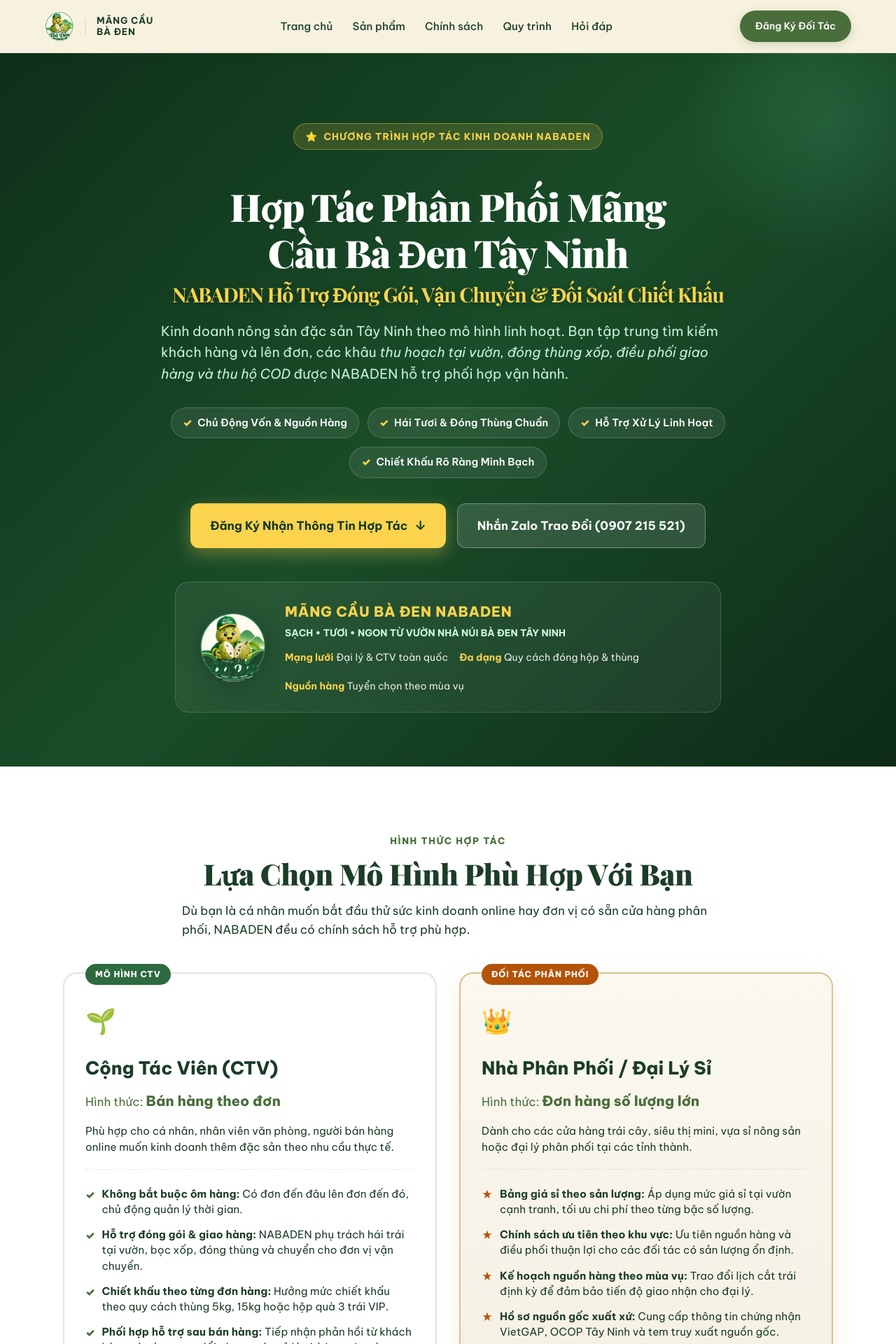
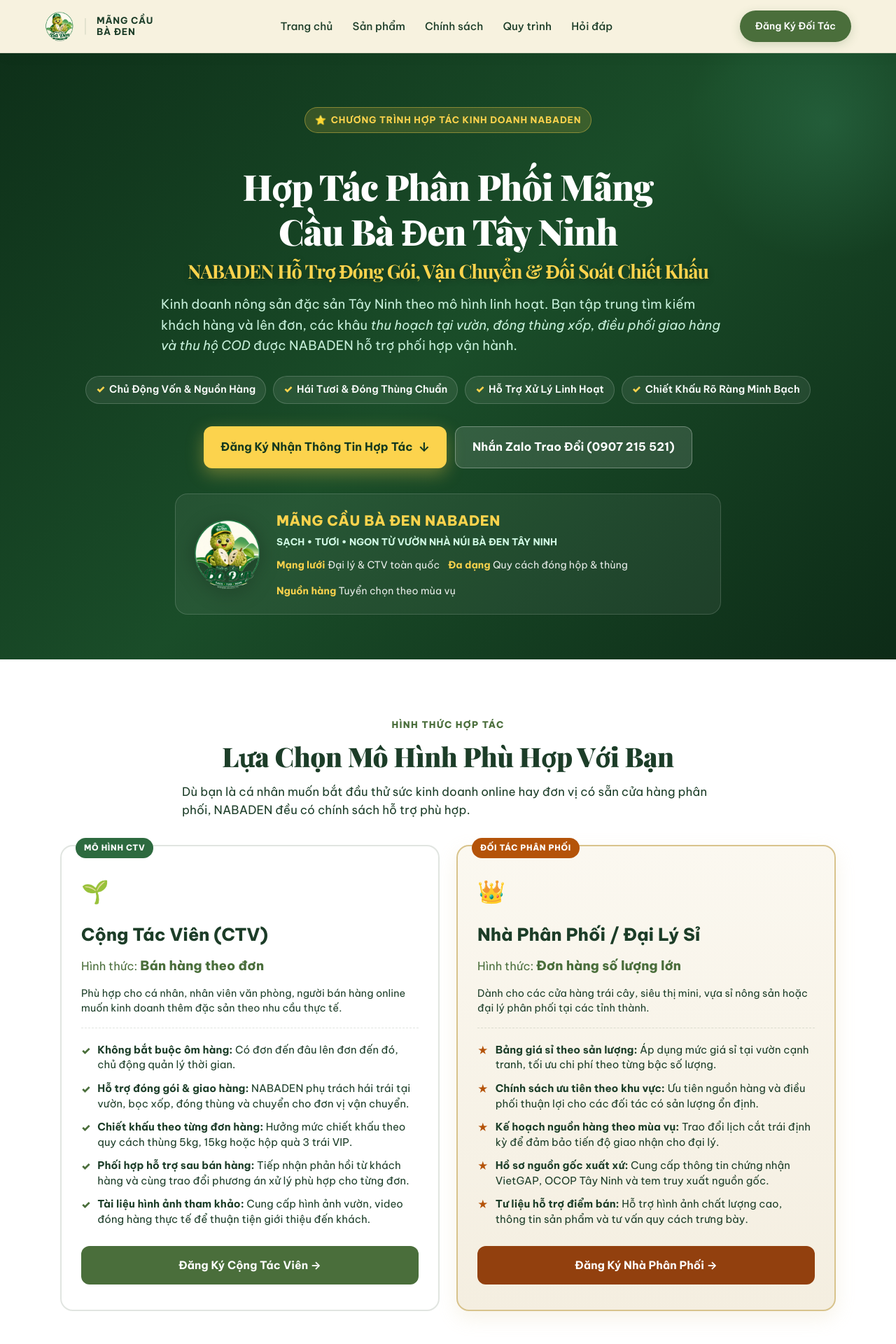
Before and after one commit to minhmarcom/mang-cau-ba-den, a Next.js app: page /hop-tac in a window 1280 px wide. Shown: the top 1920 px of the page at 70% size. Built offline with nearby package versions, Linux system fonts and the light colour scheme; a web font is replaced by a local one.

Commit message:
fix(ui): toi uu responsive trang hop tac khong bi tran man hinh tren moi thiet bi dien thoai

```diff
--- a/app/globals.css
+++ b/app/globals.css
@@ -3451,16 +3451,20 @@
 .partner-page-wrapper {
   background-color: var(--sand);
   color: var(--ink);
-  overflow-x: hidden;
+  width: 100%;
+  max-width: 100vw;
+  overflow-x: clip;
 }
 
 /* Hero Section */
 .partner-hero-section {
   background: linear-gradient(135deg, #0e3019 0%, #1a4d29 50%, #0d2b17 100%);
   color: #ffffff;
-  padding: clamp(60px, 8vw, 100px) 20px clamp(50px, 6vw, 80px);
+  padding: clamp(48px, 6vw, 90px) 16px clamp(40px, 5vw, 70px);
   position: relative;
   overflow: hidden;
+  width: 100%;
+  box-sizing: border-box;
 }
 
 .partner-hero-section::before {
@@ -3468,111 +3472,131 @@
   position: absolute;
   top: -100px;
   right: -100px;
-  width: 400px;
-  height: 400px;
+  width: min(400px, 80vw);
+  height: min(400px, 80vw);
   background: radial-gradient(circle, rgba(82, 183, 136, 0.2) 0%, transparent 70%);
   border-radius: 50%;
   pointer-events: none;
 }
 
 .partner-hero-container {
+  width: 100%;
   max-width: 1040px;
   margin: 0 auto;
   text-align: center;
   position: relative;
   z-index: 2;
+  box-sizing: border-box;
 }
 
 .partner-hero-badge {
   display: inline-flex;
   align-items: center;
-  gap: 8px;
+  justify-content: center;
+  gap: 6px;
   background: rgba(252, 211, 77, 0.15);
   border: 1px solid rgba(252, 211, 77, 0.4);
   color: #fcd34d;
-  font-size: clamp(0.75rem, 0.2vw + 0.72rem, 0.85rem);
+  font-size: clamp(0.7rem, 0.2vw + 0.68rem, 0.82rem);
   font-weight: 700;
-  letter-spacing: 0.08em;
+  letter-spacing: 0.06em;
   text-transform: uppercase;
-  padding: 6px 16px;
+  padding: 6px 14px;
   border-radius: 999px;
-  margin-bottom: 24px;
+  margin-bottom: 20px;
+  max-width: 100%;
+  box-sizing: border-box;
+  text-align: center;
 }
 
 .partner-hero-title {
-  font-size: clamp(2rem, 3.6vw + 1rem, 3.4rem);
+  font-size: clamp(1.65rem, 3.2vw + 0.8rem, 3.2rem);
   font-weight: 900;
-  line-height: 1.2;
+  line-height: 1.25;
   letter-spacing: -0.02em;
   color: #ffffff;
-  margin-bottom: 20px;
+  margin-bottom: 16px;
+  word-break: break-word;
+  overflow-wrap: break-word;
 }
 
 .hero-highlight-phrase {
   display: block;
-  font-size: clamp(1.2rem, 1.8vw + 0.8rem, 1.8rem);
+  font-size: clamp(1.05rem, 1.6vw + 0.7rem, 1.7rem);
   font-weight: 700;
   color: #fcd34d;
-  margin-top: 10px;
+  margin-top: 8px;
   text-shadow: 0 2px 10px rgba(0, 0, 0, 0.3);
+  word-break: break-word;
 }
 
 .partner-hero-lead {
-  font-size: clamp(1rem, 0.4vw + 0.95rem, 1.2rem);
+  font-size: clamp(0.92rem, 0.4vw + 0.88rem, 1.15rem);
   line-height: 1.6;
   color: #d1fae5;
   max-width: 820px;
-  margin: 0 auto 32px;
+  margin: 0 auto 28px;
   opacity: 0.95;
+  word-break: break-word;
 }
 
 .partner-hero-pills {
+  display: flex;
+  flex-wrap: wrap;
+  justify-content: center;
+  gap: 10px;
+  margin-bottom: 32px;
+  width: 100%;
+  box-sizing: border-box;
+}
+
+.hero-pill-item {
+  display: inline-flex;
+  align-items: center;
+  gap: 6px;
+  background: rgba(255, 255, 255, 0.08);
+  border: 1px solid rgba(255, 255, 255, 0.18);
+  padding: 6px 14px;
+  border-radius: 999px;
+  font-size: clamp(0.8rem, 0.2vw + 0.78rem, 0.9rem);
+  font-weight: 600;
+  color: #ffffff;
+  backdrop-filter: blur(4px);
+  max-width: 100%;
+  box-sizing: border-box;
+}
+
+.pill-check {
+  color: #fcd34d;
+  font-weight: 900;
+}
+
+.partner-hero-cta-group {
   display: flex;
   flex-wrap: wrap;
   justify-content: center;
   gap: 12px;
   margin-bottom: 36px;
-}
-
-.hero-pill-item {
-  display: inline-flex;
-  align-items: center;
-  gap: 8px;
-  background: rgba(255, 255, 255, 0.08);
-  border: 1px solid rgba(255, 255, 255, 0.18);
-  padding: 8px 16px;
-  border-radius: 999px;
-  font-size: 0.92rem;
-  font-weight: 600;
-  color: #ffffff;
-  backdrop-filter: blur(4px);
-}
-
-.pill-check {
-  color: #fcd34d;
-  font-weight: 900;
-}
-
-.partner-hero-cta-group {
-  display: flex;
-  flex-wrap: wrap;
-  justify-content: center;
-  gap: 16px;
-  margin-bottom: 48px;
+  width: 100%;
+  box-sizing: border-box;
 }
 
 .btn-hero-partner {
   display: inline-flex;
   align-items: center;
   justify-content: center;
-  gap: 10px;
-  padding: 16px 28px;
+  gap: 8px;
+  padding: 14px 24px;
   border-radius: 12px;
-  font-size: 1.05rem;
+  font-size: clamp(0.92rem, 0.2vw + 0.88rem, 1.02rem);
   font-weight: 700;
   text-decoration: none;
   transition: all 0.25s ease;
   cursor: pointer;
+  box-sizing: border-box;
+  text-align: center;
+  max-width: 100%;
+  word-break: break-word;
 }
 
 .btn-hero-partner.primary {
@@ -3599,48 +3623,60 @@
   transform: translateY(-2px);
 }
 
+@media (max-width: 580px) {
+  .partner-hero-cta-group {
+    flex-direction: column;
+    align-items: stretch;
+  }
+  .btn-hero-partner {
+    width: 100%;
+  }
+}
+
 /* Mascot Box in Hero */
 .partner-hero-mascot-box {
   display: flex;
   align-items: center;
   justify-content: center;
-  gap: 24px;
+  gap: 20px;
   background: rgba(255, 255, 255, 0.06);
   border: 1px solid rgba(255, 255, 255, 0.15);
-  border-radius: 20px;
-  padding: 24px 32px;
+  border-radius: 18px;
+  padding: 20px 24px;
   max-width: 780px;
   margin: 0 auto;
   text-align: left;
+  box-sizing: border-box;
+  width: 100%;
 }
 
 .partner-mascot-img {
-  width: 100px;
-  height: 100px;
+  width: clamp(70px, 12vw, 100px);
+  height: clamp(70px, 12vw, 100px);
   object-fit: contain;
-  filter: drop-shadow(0 8px 16px rgba(0, 0, 0, 0.3));
+  filter: drop-shadow(0 6px 14px rgba(0, 0, 0, 0.3));
   flex-shrink: 0;
 }
 
 .mascot-brand-name {
-  font-size: 1.25rem;
+  font-size: clamp(1.05rem, 0.4vw + 1rem, 1.25rem);
   font-weight: 900;
   color: #fcd34d;
-  letter-spacing: 0.04em;
+  letter-spacing: 0.03em;
 }
 
 .mascot-brand-slogan {
-  font-size: 0.85rem;
+  font-size: clamp(0.75rem, 0.2vw + 0.72rem, 0.85rem);
   font-weight: 700;
   color: #d1fae5;
-  margin-bottom: 10px;
+  margin-bottom: 8px;
 }
 
 .mascot-stats-grid {
   display: flex;
   flex-wrap: wrap;
-  gap: 16px;
-  font-size: 0.88rem;
+  gap: 12px;
+  font-size: clamp(0.8rem, 0.2vw + 0.76rem, 0.88rem);
   color: rgba(255, 255, 255, 0.9);
 }
 
@@ -3652,94 +3688,108 @@
   .partner-hero-mascot-box {
     flex-direction: column;
     text-align: center;
-    padding: 20px;
+    padding: 16px;
+    gap: 14px;
   }
   .mascot-stats-grid {
     justify-content: center;
+    gap: 8px 14px;
   }
 }
 
 /* Section Shared Structure */
 .section-container {
+  width: 100%;
   max-width: 1140px;
   margin: 0 auto;
-  padding: 0 20px;
+  padding: 0 16px;
+  box-sizing: border-box;
 }
 
 .section-header-center {
   text-align: center;
   max-width: 760px;
-  margin: 0 auto 48px;
+  margin: 0 auto 36px;
+  box-sizing: border-box;
 }
 
 .section-sub-kicker {
   display: inline-block;
-  font-size: 0.82rem;
+  font-size: clamp(0.75rem, 0.2vw + 0.72rem, 0.82rem);
   font-weight: 800;
-  letter-spacing: 0.12em;
+  letter-spacing: 0.1em;
   text-transform: uppercase;
   color: var(--leaf);
   margin-bottom: 8px;
 }
 
 .section-heading-bold {
-  font-size: clamp(1.8rem, 2.8vw + 0.8rem, 2.6rem);
+  font-size: clamp(1.5rem, 2.4vw + 0.8rem, 2.4rem);
   font-weight: 900;
   color: var(--ink);
-  line-height: 1.25;
-  margin-bottom: 14px;
+  line-height: 1.3;
+  margin-bottom: 12px;
+  word-break: break-word;
+  overflow-wrap: break-word;
 }
 
 .section-desc-lead {
-  font-size: 1.05rem;
+  font-size: clamp(0.92rem, 0.2vw + 0.9rem, 1.05rem);
   line-height: 1.6;
   color: var(--muted);
+  word-break: break-word;
 }
 
 /* Models / Tiers Section */
 .partner-models-section {
-  padding: clamp(60px, 8vw, 90px) 0;
+  padding: clamp(48px, 6vw, 80px) 0;
   background: #ffffff;
+  width: 100%;
+  box-sizing: border-box;
 }
 
 .partner-cards-grid {
   display: grid;
-  grid-template-columns: repeat(auto-fit, minmax(320px, 1fr));
-  gap: 32px;
+  grid-template-columns: repeat(auto-fit, minmax(min(100%, 300px), 1fr));
+  gap: 24px;
   align-items: stretch;
+  width: 100%;
+  box-sizing: border-box;
 }
 
 .partner-tier-card {
-  border-radius: 20px;
-  padding: 36px 30px;
+  border-radius: 18px;
+  padding: clamp(24px, 4vw, 36px) clamp(18px, 3vw, 28px);
   background: var(--sand);
   border: 2px solid var(--border-soft);
   position: relative;
   display: flex;
   flex-direction: column;
   transition: all 0.3s ease;
+  width: 100%;
+  box-sizing: border-box;
 }
 
 .partner-tier-card:hover {
-  transform: translateY(-6px);
-  box-shadow: 0 16px 36px rgba(31, 61, 43, 0.08);
+  transform: translateY(-4px);
+  box-shadow: 0 14px 32px rgba(31, 61, 43, 0.08);
 }
 
 .partner-tier-card.featured {
   background: linear-gradient(180deg, #fbf8f0 0%, #f4eee0 100%);
   border-color: #d8c38c;
-  box-shadow: 0 12px 32px rgba(216, 195, 140, 0.25);
+  box-shadow: 0 10px 28px rgba(216, 195, 140, 0.2);
 }
 
 .tier-badge {
   position: absolute;
-  top: -14px;
-  left: 30px;
-  padding: 4px 14px;
+  top: -12px;
+  left: 20px;
+  padding: 4px 12px;
   border-radius: 999px;
-  font-size: 0.75rem;
+  font-size: 0.72rem;
   font-weight: 800;
-  letter-spacing: 0.08em;
+  letter-spacing: 0.06em;
   text-transform: uppercase;
 }
 
@@ -3754,42 +3804,42 @@
 }
 
 .tier-icon {
-  font-size: 2.2rem;
+  font-size: 2rem;
+  margin-bottom: 10px;
+}
+
+.tier-title {
+  font-size: clamp(1.3rem, 1.2vw + 1rem, 1.55rem);
+  font-weight: 800;
+  color: var(--ink);
+  margin-bottom: 6px;
+}
+
+.tier-price-tag {
+  font-size: clamp(0.92rem, 0.2vw + 0.88rem, 1.02rem);
+  color: var(--leaf);
   margin-bottom: 12px;
 }
 
-.tier-title {
-  font-size: 1.6rem;
-  font-weight: 800;
-  color: var(--ink);
-  margin-bottom: 6px;
-}
-
-.tier-price-tag {
-  font-size: 1.05rem;
-  color: var(--leaf);
-  margin-bottom: 14px;
-}
-
 .tier-price-tag strong {
-  font-size: 1.25rem;
+  font-size: 1.15rem;
   font-weight: 900;
 }
 
 .tier-desc {
-  font-size: 0.95rem;
+  font-size: 0.9rem;
   color: var(--muted);
   line-height: 1.5;
-  margin-bottom: 24px;
-  padding-bottom: 20px;
+  margin-bottom: 20px;
+  padding-bottom: 16px;
   border-bottom: 1px dashed var(--border-soft);
 }
 
 .tier-benefit-list {
   display: flex;
   flex-direction: column;
-  gap: 14px;
-  margin-bottom: 32px;
+  gap: 12px;
+  margin-bottom: 28px;
   flex-grow: 1;
 }
 
@@ -3797,7 +3847,7 @@
   display: flex;
   align-items: flex-start;
   gap: 10px;
-  font-size: 0.95rem;
+  font-size: clamp(0.88rem, 0.1vw + 0.85rem, 0.94rem);
   line-height: 1.45;
   color: var(--ink);
 }
@@ -3817,12 +3867,13 @@
   display: block;
   width: 100%;
   text-align: center;
-  padding: 14px 20px;
+  padding: 13px 18px;
   border-radius: 12px;
-  font-size: 1rem;
+  font-size: 0.98rem;
   font-weight: 700;
   text-decoration: none;
   transition: all 0.2s ease;
+  box-sizing: border-box;
 }
 
 .btn-tier-action.ctv {
@@ -3845,30 +3896,36 @@
 
 /* Process Section */
 .partner-process-section {
-  padding: clamp(60px, 8vw, 90px) 0;
+  padding: clamp(48px, 6vw, 80px) 0;
   background: var(--sand);
+  width: 100%;
+  box-sizing: border-box;
 }
 
 .process-steps-grid {
   display: grid;
-  grid-template-columns: repeat(auto-fit, minmax(280px, 1fr));
-  gap: 24px;
+  grid-template-columns: repeat(auto-fit, minmax(min(100%, 260px), 1fr));
+  gap: 20px;
+  width: 100%;
+  box-sizing: border-box;
 }
 
 .step-card {
   background: #ffffff;
   border-radius: 16px;
-  padding: 28px 24px;
+  padding: 24px 20px;
   border: 1px solid var(--border-soft);
   position: relative;
   display: flex;
   flex-direction: column;
   transition: transform 0.25s ease, box-shadow 0.25s ease;
+  width: 100%;
+  box-sizing: border-box;
 }
 
 .step-card:hover {
-  transform: translateY(-4px);
-  box-shadow: 0 12px 28px rgba(31, 61, 43, 0.06);
+  transform: translateY(-3px);
+  box-shadow: 0 10px 24px rgba(31, 61, 43, 0.06);
 }
 
 .step-card.highlight {
@@ -3876,30 +3933,30 @@
 }
 
 .step-number-badge {
-  font-size: 1.8rem;
+  font-size: 1.6rem;
   font-weight: 900;
   color: rgba(45, 90, 60, 0.2);
-  margin-bottom: 6px;
+  margin-bottom: 4px;
 }
 
 .step-icon {
-  font-size: 2rem;
-  margin-bottom: 12px;
+  font-size: 1.8rem;
+  margin-bottom: 10px;
 }
 
 .step-title {
-  font-size: 1.15rem;
+  font-size: clamp(1.05rem, 0.2vw + 1rem, 1.15rem);
   font-weight: 800;
   color: var(--ink);
-  margin-bottom: 10px;
+  margin-bottom: 8px;
   line-height: 1.35;
 }
 
 .step-desc {
-  font-size: 0.92rem;
+  font-size: 0.9rem;
   color: var(--muted);
   line-height: 1.5;
-  margin-bottom: 18px;
+  margin-bottom: 16px;
   flex-grow: 1;
 }
 
@@ -3923,152 +3980,92 @@
   align-self: flex-start;
 }
 
-/* Earnings Table Section */
-.partner-earnings-section {
-  padding: clamp(60px, 8vw, 90px) 0;
-  background: #ffffff;
-}
-
-.earnings-table-container {
-  background: var(--sand);
-  border-radius: 20px;
-  padding: 24px;
-  border: 1px solid var(--border-soft);
-  box-shadow: 0 8px 24px rgba(31, 61, 43, 0.04);
-}
-
-.table-responsive {
-  overflow-x: auto;
-}
-
-.earnings-table {
-  width: 100%;
-  border-collapse: collapse;
-  text-align: left;
-  font-size: 0.95rem;
-}
-
-.earnings-table th {
-  background: #1b4d2b;
-  color: #ffffff;
-  padding: 16px 18px;
-  font-weight: 700;
-  font-size: 0.92rem;
-  letter-spacing: 0.02em;
-}
-
-.earnings-table th:first-child {
-  border-top-left-radius: 12px;
-}
-
-.earnings-table th:last-child {
-  border-top-right-radius: 12px;
-}
-
-.earnings-table td {
-  padding: 18px;
-  border-bottom: 1px solid var(--border-soft);
-  color: var(--ink);
-  vertical-align: middle;
-}
-
-.earnings-table tr:last-child td {
-  border-bottom: none;
-}
-
-.earnings-table .highlight-row {
-  background: #eef7f0;
-}
-
-.table-subtext {
-  font-size: 0.82rem;
-  color: var(--muted);
-  margin-top: 4px;
-}
-
-.earning-val {
-  color: var(--leaf);
-  font-size: 1.05rem;
-}
-
-.earnings-table .highlight-row .earning-val {
-  color: #065f46;
-  font-size: 1.15rem;
-}
-
-/* Commitments Section */
+/* Quality Standards Section */
 .partner-commitments-section {
-  padding: clamp(50px, 6vw, 80px) 0;
+  padding: clamp(48px, 6vw, 80px) 0;
   background: linear-gradient(180deg, #ffffff 0%, var(--sand) 100%);
+  width: 100%;
+  box-sizing: border-box;
 }
 
 .commitments-grid {
   display: grid;
-  grid-template-columns: repeat(auto-fit, minmax(280px, 1fr));
-  gap: 24px;
+  grid-template-columns: repeat(auto-fit, minmax(min(100%, 280px), 1fr));
+  gap: 20px;
+  width: 100%;
+  box-sizing: border-box;
 }
 
 .commit-card {
   background: #ffffff;
-  border-radius: 18px;
-  padding: 32px 24px;
+  border-radius: 16px;
+  padding: 28px 20px;
   text-align: center;
   border: 1px solid var(--border-soft);
   box-shadow: 0 6px 20px rgba(31, 61, 43, 0.04);
+  width: 100%;
+  box-sizing: border-box;
 }
 
 .commit-icon-circle {
-  width: 64px;
-  height: 64px;
+  width: 56px;
+  height: 56px;
   border-radius: 50%;
   background: rgba(45, 90, 60, 0.1);
   display: flex;
   align-items: center;
   justify-content: center;
-  font-size: 2rem;
-  margin: 0 auto 18px;
+  font-size: 1.8rem;
+  margin: 0 auto 16px;
 }
 
 .commit-card h4 {
-  font-size: 1.2rem;
+  font-size: clamp(1.05rem, 0.2vw + 1rem, 1.2rem);
   font-weight: 800;
   color: var(--ink);
-  margin-bottom: 10px;
+  margin-bottom: 8px;
 }
 
 .commit-card p {
-  font-size: 0.92rem;
+  font-size: 0.9rem;
   color: var(--muted);
   line-height: 1.55;
 }
 
 /* Registration Form Section */
 .partner-registration-section {
-  padding: clamp(60px, 8vw, 100px) 0;
+  padding: clamp(48px, 6vw, 90px) 0;
   background: linear-gradient(135deg, #12381e 0%, #1f5730 100%);
+  width: 100%;
+  box-sizing: border-box;
 }
 
 .form-anchor-container {
+  width: 100%;
   max-width: 820px;
+  margin: 0 auto;
+  box-sizing: border-box;
 }
 
 .partner-form-card {
   background: #ffffff;
-  border-radius: 24px;
-  padding: clamp(28px, 5vw, 48px);
-  box-shadow: 0 24px 60px rgba(0, 0, 0, 0.25);
+  border-radius: 20px;
+  padding: clamp(20px, 4vw, 44px);
+  box-shadow: 0 20px 50px rgba(0, 0, 0, 0.22);
+  width: 100%;
+  box-sizing: border-box;
 }
 
 .form-header-area {
   text-align: center;
-  margin-bottom: 28px;
+  margin-bottom: 24px;
 }
 
 .form-tag {
   display: inline-block;
-  font-size: 0.78rem;
+  font-size: 0.75rem;
   font-weight: 800;
-  letter-spacing: 0.1em;
+  letter-spacing: 0.08em;
   text-transform: uppercase;
   color: var(--leaf);
   background: rgba(45, 90, 60, 0.1);
@@ -4078,35 +4075,41 @@
 }
 
 .form-main-title {
-  font-size: clamp(1.5rem, 2.2vw + 0.8rem, 2.1rem);
+  font-size: clamp(1.35rem, 2vw + 0.8rem, 2rem);
   font-weight: 900;
   color: var(--ink);
-  margin-bottom: 8px;
+  margin-bottom: 6px;
+  word-break: break-word;
 }
 
 .form-main-desc {
-  font-size: 0.95rem;
+  font-size: 0.92rem;
   color: var(--muted);
+  word-break: break-word;
 }
 
 .role-switcher-grid {
   display: grid;
-  grid-template-columns: repeat(auto-fit, minmax(260px, 1fr));
-  gap: 14px;
+  grid-template-columns: repeat(auto-fit, minmax(min(100%, 240px), 1fr));
+  gap: 12px;
   margin-top: 8px;
+  width: 100%;
+  box-sizing: border-box;
 }
 
 .role-option-card {
   display: flex;
   align-items: flex-start;
-  gap: 12px;
-  padding: 16px;
-  border-radius: 14px;
+  gap: 10px;
+  padding: 14px;
+  border-radius: 12px;
   border: 2px solid var(--border-soft);
   background: var(--sand);
   text-align: left;
   cursor: pointer;
   transition: all 0.2s ease;
+  width: 100%;
+  box-sizing: border-box;
 }
 
 .role-option-card:hover {
@@ -4119,8 +4122,8 @@
 }
 
 .role-radio-circle {
-  width: 20px;
-  height: 20px;
+  width: 18px;
+  height: 18px;
   border-radius: 50%;
   border: 2px solid #8ba894;
   display: flex;
@@ -4135,34 +4138,37 @@
 }
 
 .role-radio-dot {
-  width: 10px;
-  height: 10px;
+  width: 8px;
+  height: 8px;
   border-radius: 50%;
   background: var(--leaf);
 }
 
 .role-title {
-  font-size: 1rem;
+  font-size: 0.95rem;
   font-weight: 800;
   color: var(--ink);
   margin-bottom: 2px;
 }
 
 .role-desc {
-  font-size: 0.82rem;
+  font-size: 0.8rem;
   color: var(--muted);
   line-height: 1.35;
 }
 
 .benefit-callout {
   border-radius: 12px;
-  padding: 14px 18px;
-  display: flex;
-  gap: 12px;
-  align-items: center;
-  font-size: 0.88rem;
+  padding: 12px 16px;
+  display: flex;
+  gap: 10px;
+  align-items: center;
+  font-size: 0.86rem;
   line-height: 1.45;
-  margin: 18px 0 24px;
+  margin: 16px 0 20px;
+  width: 100%;
+  box-sizing: border-box;
+  word-break: break-word;
 }
 
 .benefit-callout.ctv {
@@ -4178,23 +4184,27 @@
 }
 
 .callout-icon {
-  font-size: 1.4rem;
+  font-size: 1.3rem;
   flex-shrink: 0;
 }
 
 .form-row-2 {
   display: grid;
-  grid-template-columns: repeat(auto-fit, minmax(260px, 1fr));
-  gap: 16px;
+  grid-template-columns: repeat(auto-fit, minmax(min(100%, 240px), 1fr));
+  gap: 14px;
+  width: 100%;
+  box-sizing: border-box;
 }
 
 .form-group {
-  margin-bottom: 18px;
+  margin-bottom: 16px;
+  width: 100%;
+  box-sizing: border-box;
 }
 
 .form-label {
   display: block;
-  font-size: 0.9rem;
+  font-size: 0.88rem;
   font-weight: 700;
   color: var(--ink);
   margin-bottom: 6px;
@@ -4208,14 +4218,16 @@
 .form-select,
 .form-textarea {
   width: 100%;
-  padding: 12px 16px;
+  padding: 11px 14px;
   border-radius: 10px;
   border: 1.5px solid var(--border-soft);
   background: #ffffff;
-  font-size: 0.95rem;
+  font-size: 0.92rem;
   color: var(--ink);
   font-family: inherit;
+  box-sizing: border-box;
   transition: border-color 0.2s ease, box-shadow 0.2s ease;
+  max-width: 100%;
 }
 
 .form-input:focus,
@@ -4230,24 +4242,27 @@
   background: #fef2f2;
   border: 1px solid #fecaca;
   color: #b91c1c;
-  padding: 12px 16px;
+  padding: 11px 14px;
   border-radius: 10px;
-  font-size: 0.9rem;
-  margin-bottom: 18px;
+  font-size: 0.88rem;
+  margin-bottom: 16px;
 }
 
 .btn-submit-partner {
   width: 100%;
   background: var(--leaf);
   color: #ffffff;
-  padding: 16px;
+  padding: 15px;
   border-radius: 12px;
   border: none;
-  font-size: 1.1rem;
+  font-size: clamp(0.98rem, 0.2vw + 0.94rem, 1.08rem);
   font-weight: 800;
   cursor: pointer;
   transition: all 0.2s ease;
   box-shadow: 0 8px 20px rgba(45, 90, 60, 0.25);
+  box-sizing: border-box;
+  text-align: center;
+  word-break: break-word;
 }
 
 .btn-submit-partner:hover:not(:disabled) {
@@ -4264,13 +4279,14 @@
 .submit-loading-text {
   display: inline-flex;
   align-items: center;
-  gap: 10px;
+  justify-content: center;
+  gap: 8px;
 }
 
 .spinner {
   display: inline-block;
-  width: 18px;
-  height: 18px;
+  width: 16px;
+  height: 16px;
   border: 2.5px solid rgba(255, 255, 255, 0.3);
   border-top-color: #ffffff;
   border-radius: 50%;
@@ -4282,76 +4298,79 @@
 }
 
 .form-security-note {
-  font-size: 0.8rem;
+  font-size: 0.78rem;
   color: var(--muted);
   text-align: center;
-  margin-top: 14px;
+  margin-top: 12px;
 }
 
 /* Success State in Form */
 .partner-success-state {
   text-align: center;
-  padding: 20px 0;
+  padding: 16px 0;
 }
 
 .success-icon-badge {
-  width: 80px;
-  height: 80px;
+  width: 70px;
+  height: 70px;
   border-radius: 50%;
   background: #ecfdf5;
   display: flex;
   align-items: center;
   justify-content: center;
-  margin: 0 auto 20px;
+  margin: 0 auto 16px;
 }
 
 .success-title {
-  font-size: 1.8rem;
+  font-size: clamp(1.4rem, 1.6vw + 1rem, 1.75rem);
   font-weight: 900;
   color: var(--leaf);
-  margin-bottom: 10px;
+  margin-bottom: 8px;
 }
 
 .success-subtitle {
-  font-size: 1.05rem;
+  font-size: 0.98rem;
   color: var(--ink);
   line-height: 1.5;
-  margin-bottom: 24px;
+  margin-bottom: 20px;
 }
 
 .success-details-box {
   background: var(--sand);
-  border-radius: 14px;
-  padding: 20px;
+  border-radius: 12px;
+  padding: 16px;
   text-align: left;
-  font-size: 0.92rem;
-  line-height: 1.6;
-  color: var(--ink);
-  margin-bottom: 28px;
+  font-size: 0.88rem;
+  line-height: 1.55;
+  color: var(--ink);
+  margin-bottom: 24px;
   border: 1px solid var(--border-soft);
+  word-break: break-word;
 }
 
 .success-action-btns {
   display: flex;
   flex-direction: column;
-  gap: 12px;
+  gap: 10px;
   max-width: 400px;
   margin: 0 auto;
+  width: 100%;
 }
 
 .btn-primary-partner {
   display: inline-flex;
   align-items: center;
   justify-content: center;
-  gap: 10px;
+  gap: 8px;
   background: #0088cc;
   color: #ffffff;
-  padding: 14px 20px;
+  padding: 13px 18px;
   border-radius: 12px;
-  font-size: 1rem;
+  font-size: 0.95rem;
   font-weight: 700;
   text-decoration: none;
   transition: all 0.2s ease;
+  box-sizing: border-box;
 }
 
 .btn-primary-partner:hover {
@@ -4365,8 +4384,9 @@
   color: var(--muted);
   padding: 10px;
   border-radius: 10px;
-  font-size: 0.9rem;
+  font-size: 0.88rem;
   cursor: pointer;
+  box-sizing: border-box;
 }
 
 .btn-secondary-partner:hover {
@@ -4376,33 +4396,40 @@
 
 /* FAQ Section */
 .partner-faq-section {
-  padding: clamp(60px, 8vw, 90px) 0;
+  padding: clamp(48px, 6vw, 80px) 0;
   background: #ffffff;
+  width: 100%;
+  box-sizing: border-box;
 }
 
 .faq-accordion-grid {
   display: grid;
-  grid-template-columns: repeat(auto-fit, minmax(320px, 1fr));
-  gap: 20px;
+  grid-template-columns: repeat(auto-fit, minmax(min(100%, 290px), 1fr));
+  gap: 16px;
+  width: 100%;
+  box-sizing: border-box;
 }
 
 .faq-item-card {
   background: var(--sand);
-  border-radius: 16px;
-  padding: 24px;
+  border-radius: 14px;
+  padding: 20px 18px;
   border: 1px solid var(--border-soft);
+  width: 100%;
+  box-sizing: border-box;
+  word-break: break-word;
 }
 
 .faq-question {
-  font-size: 1.05rem;
+  font-size: clamp(0.96rem, 0.2vw + 0.92rem, 1.05rem);
   font-weight: 800;
   color: var(--ink);
-  margin-bottom: 10px;
+  margin-bottom: 8px;
   line-height: 1.4;
 }
 
 .faq-answer {
-  font-size: 0.92rem;
+  font-size: 0.9rem;
   color: var(--muted);
-  line-height: 1.6;
-}
+  line-height: 1.55;
+}
```
